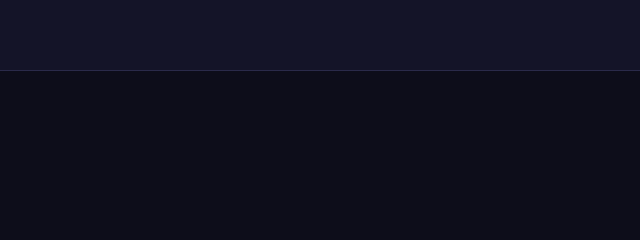
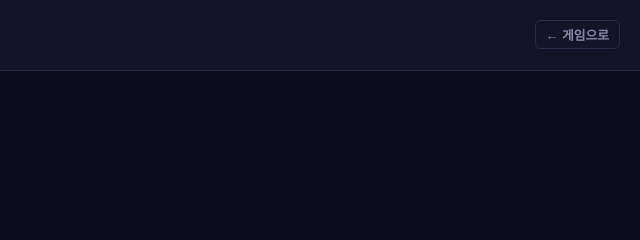
Before and after one commit to itnad/wordchain, a website: page public/admin.html in a window 1280 px wide. Shown: the top 240 px of the page, 640-1280 px from the left. Drawn offline with Linux system fonts and the light colour scheme.

Commit message:
feat: 관리자 페이지에 게임으로 돌아가기 링크 추가

```diff
--- a/public/admin.html
+++ b/public/admin.html
@@ -15,6 +15,8 @@
     body { background: var(--bg); color: var(--text); font-family: 'Segoe UI', sans-serif; font-size: 14px; min-height: 100vh; }
     h1 { font-size: 1.3rem; font-weight: 800; padding: 20px; border-bottom: 1px solid var(--border); background: var(--card); }
     h1 span { font-size: 0.9rem; font-weight: 400; color: var(--dim); margin-left: 12px; }
+    .btn-home { float: right; font-size: 0.8rem; font-weight: 600; color: var(--dim); text-decoration: none; padding: 4px 10px; border: 1px solid var(--border); border-radius: 6px; transition: color 0.15s, border-color 0.15s; }
+    .btn-home:hover { color: var(--accent); border-color: var(--accent); }
 
     /* Login */
     #loginSection { display: flex; align-items: center; justify-content: center; min-height: 80vh; }
@@ -70,7 +72,7 @@
 </head>
 <body>
 
-<h1>끝말잇기 관리자 <span>오답 단어 검토</span></h1>
+<h1>끝말잇기 관리자 <span>오답 단어 검토</span><a href="/" class="btn-home">← 게임으로</a></h1>
 
 <!-- 로그인 -->
 <section id="loginSection">
```
